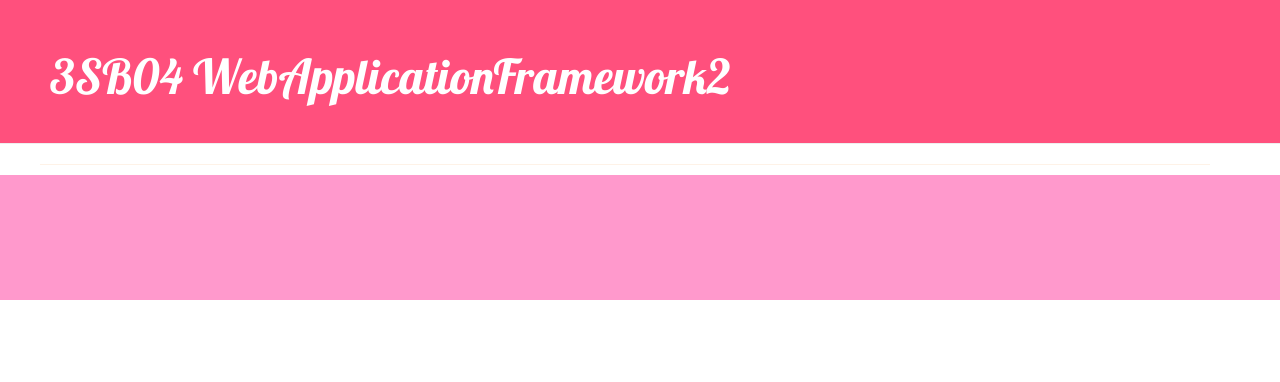
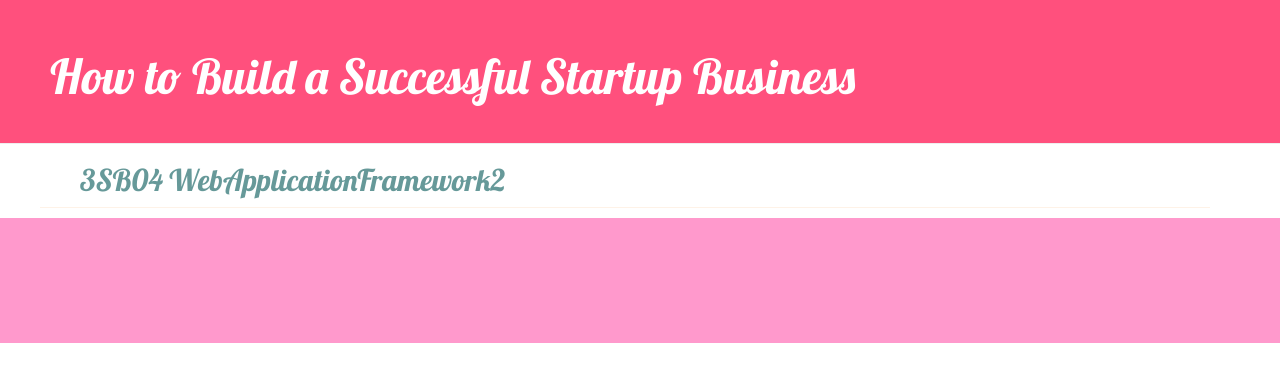
Before and after one commit to ThitiratSaelim/3SB04_WebAppFramework2, a Django app: page / in a window 1280 px wide; the page is wider, and only the part inside the window is pictured. Shown: the top 382 px of that part. Run offline with Django 3.2, Linux system fonts and the light colour scheme; data that the repository does not hold is empty; some libraries are stand-ins or nearby versions.

Commit message:
Change new

```diff
--- a/blog/templates/blog/base.html
+++ b/blog/templates/blog/base.html
@@ -12,7 +12,10 @@
             {% if user.is_authenticated %}
                 <a href="{% url 'post_new' %}" class="top-menu"><span class="glyphicon glyphicon-plus"></span></a>
             {% endif %}
-            <h1><a href="/">3SB04 WebApplicationFramework2</a></h1>
+            <h1><a href="/">How to Build a Successful Startup Business</a></h1>
+        </div>
+        <div>
+            <h2><a style="color: rgb(102, 153, 153); padding-left: 80px;" href="/">3SB04 WebApplicationFramework2</a></h2>
         </div>
         <div class="content container">
             <div class="row">
--- a/blog/templates/blog/post_list.html
+++ b/blog/templates/blog/post_list.html
@@ -6,7 +6,7 @@
             <div class="date">
                 {{ post.published_date }}
             </div>
-            <h2><a href="{% url 'post_detail' pk=post.pk %}">{{ post.title }}</a></h2>
+            <h2><a href="{% url 'post_detail' pk=post.pk %}" style="background-color: 	rgb(204, 255, 204);">{{ post.title }}</a></h2>
             <div>
                 <p>{{ post.text|linebreaksbr }}</p>
             </div>
```
